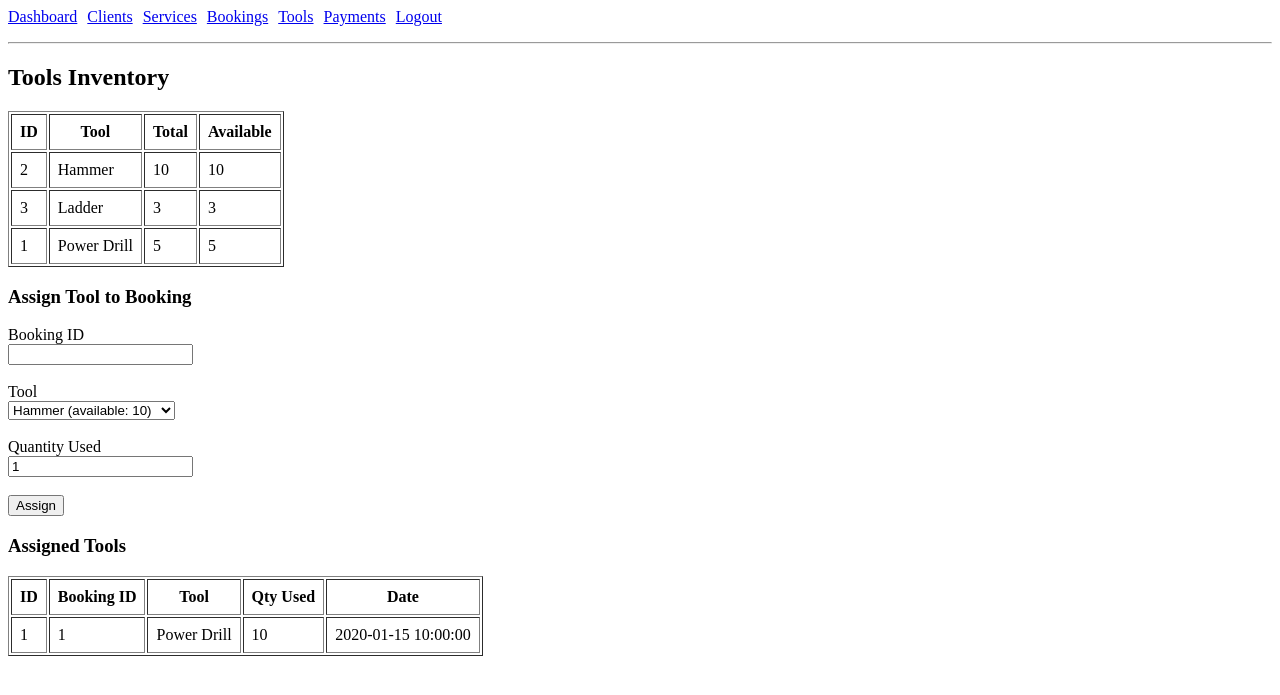
After one commit to vern-ooox/federizo_assessment-beginner, a PHP site: page /pages/tools_list_assign.php in a window 1280 px wide. The commit adds this page. Shown: the top 695 px of the page. Run offline with PHP 8.4, Linux system fonts and the light colour scheme; the visitor is signed in with stand-in values (Sample User, id 1); data comes from the database, SQL or seed files in the repository; tables that the repository leaves empty hold one stand-in row (values such as "Sample post").

Commit message:
room activity

```diff
--- a/db.php
+++ b/db.php
@@ -1,4 +1,6 @@
 <?php
+session_start();
+
 $host   = "localhost";
 $user   = "root";
 $pass   = "";
@@ -9,4 +11,10 @@ $conn = mysqli_connect($host, $user, $pass, $dbname);
 if (!$conn) {
   die("Database connection failed: " . mysqli_connect_error());
 }
+
+// Every page requires login unless it sets $no_auth = true before including this file
+if (empty($no_auth) && !isset($_SESSION['username'])) {
+  header("Location: /assessment_beginner/login.php");
+  exit;
+}
 ?>
--- a/index.php
+++ b/index.php
@@ -18,6 +18,7 @@ $revenue = $revRow['s'];
 <?php include "nav.php"; ?>
 
 <h2>Dashboard</h2>
+<p>Welcome, <?php echo htmlspecialchars($_SESSION['username']); ?>!</p>
 
 <ul>
   <li>Total Clients: <b><?php echo $clients; ?></b></li>
--- a/nav.php
+++ b/nav.php
@@ -6,5 +6,6 @@
   <a href="/assessment_beginner/pages/bookings_list.php">Bookings</a>
   <a href="/assessment_beginner/pages/tools_list_assign.php">Tools</a>
   <a href="/assessment_beginner/pages/payments_list.php">Payments</a>
+  <a href="/assessment_beginner/logout.php">Logout</a>
 </div>
 <hr>
--- a/pages/bookings_list.php
+++ b/pages/bookings_list.php
@@ -8,7 +8,8 @@ JOIN clients c ON b.client_id = c.client_id
 JOIN services s ON b.service_id = s.service_id
 ORDER BY b.booking_id DESC
 ";
-$result = mysqli_query($conn, $sql);
+$db = $GLOBALS['conn'] ?? $GLOBALS['mysqli'] ?? null;
+$result = mysqli_query($db, $sql);
 ?>
 <!doctype html>
 <html>
--- /dev/null
+++ b/pages/tools_list_assign.php
@@ -0,0 +1,140 @@
+<?php
+include "../db.php";
+
+$message = "";
+$success = "";
+
+if (isset($_POST['assign'])) {
+  $booking_id = (int)($_POST['booking_id'] ?? 0);
+  $tool_id    = (int)($_POST['tool_id'] ?? 0);
+  $qty_used   = (int)($_POST['qty_used'] ?? 0);
+
+  if ($booking_id <= 0 || $tool_id <= 0 || $qty_used <= 0) {
+    $message = "Booking ID, tool and quantity (at least 1) are required.";
+  } else {
+    // Check that the booking exists
+    $chk = mysqli_prepare($conn, "SELECT booking_id FROM bookings WHERE booking_id = ?");
+    mysqli_stmt_bind_param($chk, "i", $booking_id);
+    mysqli_stmt_execute($chk);
+    mysqli_stmt_store_result($chk);
+    $booking_exists = mysqli_stmt_num_rows($chk) > 0;
+    mysqli_stmt_close($chk);
+
+    if (!$booking_exists) {
+      $message = "Booking ID $booking_id does not exist.";
+    } else {
+      mysqli_begin_transaction($conn);
+
+      // Only deducts if enough stock is available
+      $upd = mysqli_prepare($conn,
+        "UPDATE tools SET quantity_available = quantity_available - ?
+         WHERE tool_id = ? AND quantity_available >= ?");
+      mysqli_stmt_bind_param($upd, "iii", $qty_used, $tool_id, $qty_used);
+      mysqli_stmt_execute($upd);
+      $deducted = mysqli_stmt_affected_rows($upd) === 1;
+      mysqli_stmt_close($upd);
+
+      if (!$deducted) {
+        mysqli_rollback($conn);
+        $message = "Not enough available quantity for that tool.";
+      } else {
+        $ins = mysqli_prepare($conn,
+          "INSERT INTO booking_tools (booking_id, tool_id, qty_used) VALUES (?, ?, ?)");
+        mysqli_stmt_bind_param($ins, "iii", $booking_id, $tool_id, $qty_used);
+
+        if (mysqli_stmt_execute($ins)) {
+          mysqli_commit($conn);
+          $success = "Tool assigned to booking #$booking_id.";
+        } else {
+          mysqli_rollback($conn);
+          $message = "Unable to assign tool.";
+        }
+        mysqli_stmt_close($ins);
+      }
+    }
+  }
+}
+
+$tools_table = mysqli_query($conn, "SELECT * FROM tools ORDER BY tool_name ASC");
+$tools_drop  = mysqli_query($conn, "SELECT * FROM tools ORDER BY tool_name ASC");
+$assigned    = mysqli_query($conn, "
+  SELECT bt.booking_tool_id, bt.booking_id, t.tool_name, bt.qty_used, bt.created_at
+  FROM booking_tools bt
+  JOIN tools t ON bt.tool_id = t.tool_id
+  ORDER BY bt.booking_tool_id DESC
+");
+?>
+<!doctype html>
+<html>
+<head>
+  <meta charset="utf-8">
+  <title>Tools Inventory</title>
+</head>
+<body>
+<?php include "../nav.php"; ?>
+
+<h2>Tools Inventory</h2>
+
+<table border="1" cellpadding="8">
+  <tr>
+    <th>ID</th><th>Tool</th><th>Total</th><th>Available</th>
+  </tr>
+  <?php if (mysqli_num_rows($tools_table) > 0) { ?>
+    <?php while ($t = mysqli_fetch_assoc($tools_table)) { ?>
+      <tr>
+        <td><?php echo (int)$t['tool_id']; ?></td>
+        <td><?php echo htmlspecialchars($t['tool_name']); ?></td>
+        <td><?php echo (int)$t['quantity_total']; ?></td>
+        <td><?php echo (int)$t['quantity_available']; ?></td>
+      </tr>
+    <?php } ?>
+  <?php } else { ?>
+    <tr><td colspan="4">No tools found.</td></tr>
+  <?php } ?>
+</table>
+
+<h3>Assign Tool to Booking</h3>
+<p style="color:red;"><?php echo htmlspecialchars($message); ?></p>
+<p style="color:green;"><?php echo htmlspecialchars($success); ?></p>
+
+<form method="post">
+  <label>Booking ID</label><br>
+  <input type="number" name="booking_id" min="1"><br><br>
+
+  <label>Tool</label><br>
+  <select name="tool_id">
+    <?php while ($t = mysqli_fetch_assoc($tools_drop)) { ?>
+      <option value="<?php echo (int)$t['tool_id']; ?>">
+        <?php echo htmlspecialchars($t['tool_name']); ?> (available: <?php echo (int)$t['quantity_available']; ?>)
+      </option>
+    <?php } ?>
+  </select><br><br>
+
+  <label>Quantity Used</label><br>
+  <input type="number" name="qty_used" min="1" value="1"><br><br>
+
+  <button type="submit" name="assign">Assign</button>
+</form>
+
+<h3>Assigned Tools</h3>
+<table border="1" cellpadding="8">
+  <tr>
+    <th>ID</th><th>Booking ID</th><th>Tool</th><th>Qty Used</th><th>Date</th>
+  </tr>
+  <?php if (mysqli_num_rows($assigned) > 0) { ?>
+    <?php while ($a = mysqli_fetch_assoc($assigned)) { ?>
+      <tr>
+        <td><?php echo (int)$a['booking_tool_id']; ?></td>
+        <td><?php echo (int)$a['booking_id']; ?></td>
+        <td><?php echo htmlspecialchars($a['tool_name']); ?></td>
+        <td><?php echo (int)$a['qty_used']; ?></td>
+        <td><?php echo htmlspecialchars($a['created_at']); ?></td>
+      </tr>
+    <?php } ?>
+  <?php } else { ?>
+    <tr><td colspan="5">No tools assigned yet.</td></tr>
+  <?php } ?>
+</table>
+
+</body>
+</html>
```
Also changed, not shown: login.php (added, +48 -0 lines), logout.php (added, +7 -0 lines), pages/payment_process.php (added, +135 -0 lines), pages/services_edit.php (+6 -2 lines).
